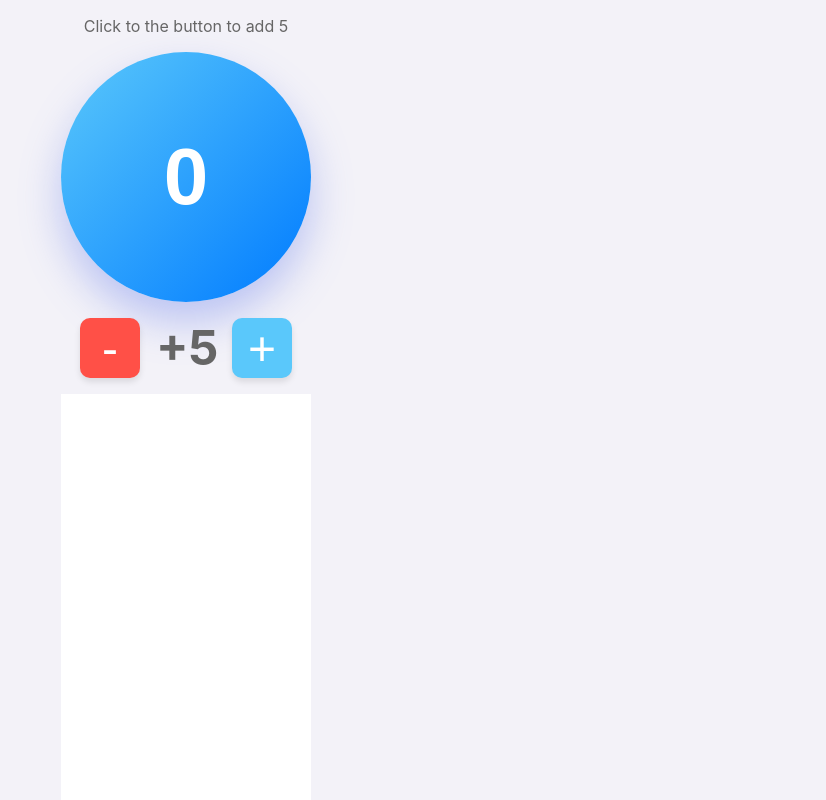
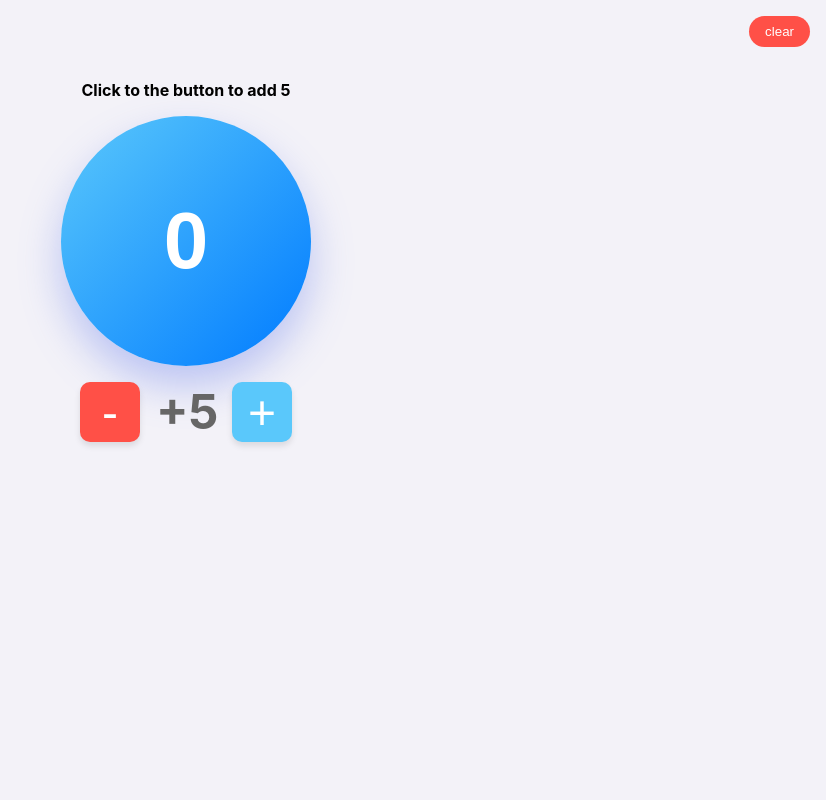
Before and after one commit to UkanaBastreet/tg-mini-app, a React (Vite) app: page / in a window 1280 px wide. Shown: the top 800 px of the page, without its empty margins (454-1280 px from the left). Built offline with nearby package versions, Linux system fonts and the light colour scheme.

Commit message:
some changes

```diff
--- a/src/Counter.css
+++ b/src/Counter.css
@@ -1,8 +1,22 @@
 .counter-container {
+  position: relative;
+  width: 100%;
+  padding-top: 5rem;
   display: flex;
-  justify-content: center;
+  justify-content: start;
   flex-direction: column;
   gap: 1rem;
+  .clear-btn{
+    position: absolute;
+    padding: 0.5rem 1rem;
+    border-radius: 1rem;
+    background-color: var(--destructive-text-color);
+    right: 1rem;
+    top: 1rem;
+  }
+  header{
+    display: flex;justify-content: center;
+  }
   main {
     display: flex;
     gap: 1rem;
@@ -12,7 +26,6 @@
   }
   footer {
     width: 100%;
-    height: 800px;
     background-color: var(--bg-color);
   }
   .main-button {
@@ -68,7 +81,12 @@
     }
   }
   .log{
+    color: var(--hint-color);
+    font-weight: 700;
+    width: 100vw;
+    padding: 0.5rem 1rem ;
     display: flex;
     justify-content: space-between;
+    border-bottom: 2px solid var(--section-bg-color);
   }
 }
--- a/src/Counter.tsx
+++ b/src/Counter.tsx
@@ -19,12 +19,20 @@ const Counter: FC = () => {
     setTotal(newTotal);
     setHistory((h) => [...h, log]);
   }
-
+  function clear() {
+    setStep(5);
+    setTotal(0);
+    setHistory([]);
+  }
   return (
     <div className="counter-container">
-      <header></header>
+      <header>
+        <b>Click to the button to add {step}</b>
+        <button onClick={clear} className="clear-btn">
+          clear
+        </button>
+      </header>
       <main>
-        <div className="hint">Click to the button to add {step}</div>
         <button className="main-button" onClick={handler}>
           {total}
         </button>
--- a/src/index.css
+++ b/src/index.css
@@ -1,6 +1,7 @@
 * {
   margin: 0;
   padding: 0;
+  box-sizing: border-box;
 }
 :root {
   --bg-color: var(--tg-theme-bg-color, #ffffff);
@@ -14,10 +15,13 @@
 }
 .App {
   font-family: -apple-system, BlinkMacSystemFont, Segoe UI, Roboto, Oxygen, Ubuntu, sans-serif;
+  height: 100vh;
+  width: 100vw;
   background: var(--section-bg-color);
   color: var(--text-color);
   display: flex;
   justify-content: center;
+  position: relative;
   .hint {
     color: var(--hint-color);
   }
@@ -33,3 +37,11 @@
     text-align: center;
   }
 }
+
+button {
+  -webkit-tap-highlight-color: transparent;
+  tap-highlight-color: transparent;
+  outline: none; /* Убирает outline при фокусе */
+  -webkit-appearance: none; /* Убирает нативные стили на iOS */
+  appearance: none;
+}
```
